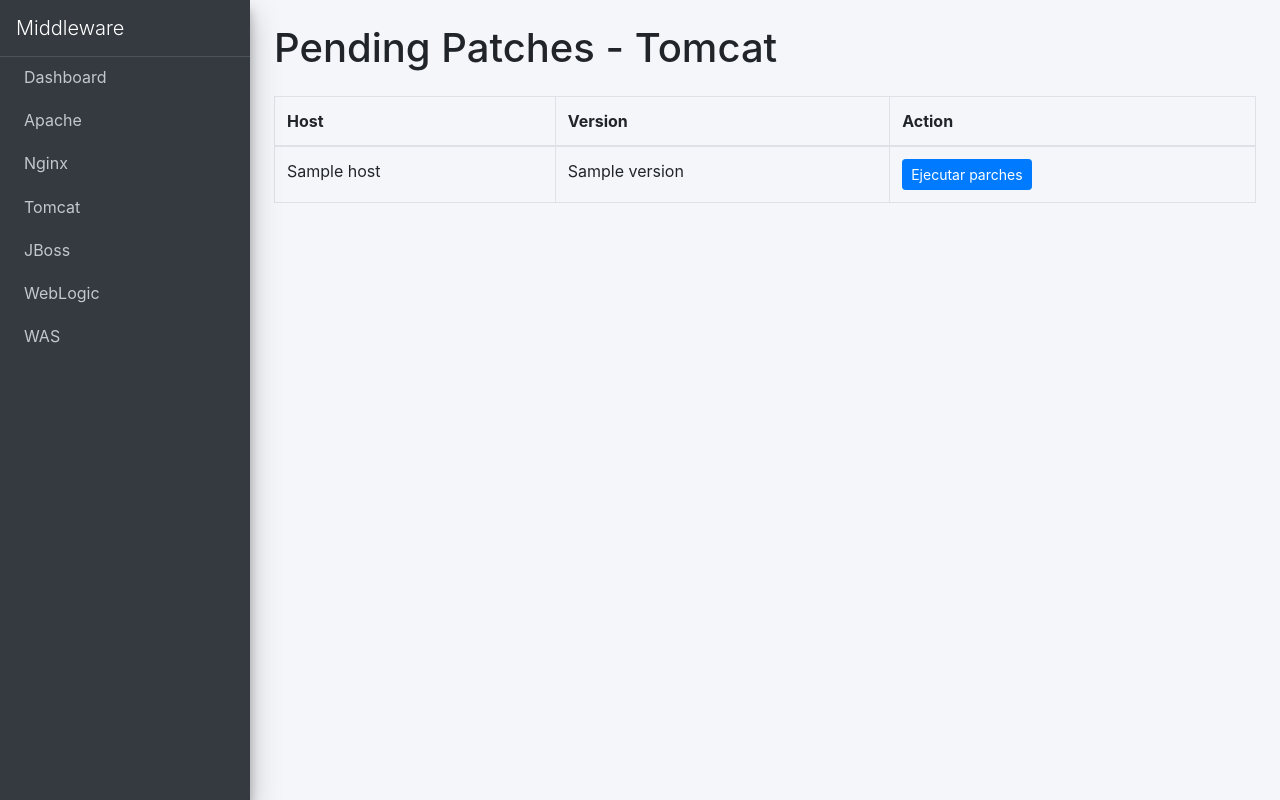
After one commit to gstvo2k15/django-test, a Django app: template core/templates/middleware/tomcat.html in a window 1280 px wide. The commit adds this page. Run offline with Django 3.2, Linux system fonts and the light colour scheme; the template is opened without the code that fills it: most values are stand-ins (such as "Sample title", 1, 10 or a date in 2020); some libraries are stand-ins or nearby versions.

Commit message:
Add newest design for main web

```diff
--- a/core/templates/base.html
+++ b/core/templates/base.html
@@ -9,6 +9,14 @@
   <style>
     html, body, .wrapper {
       height: 100%;
+    }
+    .bg-teal {
+      background-color: #20c997 !important;
+      color: white !important;
+    }
+    .bg-purple {
+      background-color: #6f42c1 !important;
+      color: white !important;
     }
   </style>
 </head>
--- a/core/templates/dashboard.html
+++ b/core/templates/dashboard.html
@@ -4,7 +4,7 @@
 <div class="container-fluid">
   <div class="row">
     {% for mw in middlewares %}
-    <div class="col-lg-3 col-6">
+    <div class="col-md-4 col-sm-6">
       <div class="small-box {{ mw.color }}">
         <div class="inner">
           <h3>{{ mw.count }}</h3>
--- /dev/null
+++ b/core/templates/middleware/tomcat.html
@@ -0,0 +1,34 @@
+{% extends 'base.html' %}
+
+{% block content %}
+<h1 class="mb-4">Pending Patches - Tomcat</h1>
+
+<table class="table table-bordered">
+  <thead>
+    <tr>
+      <th>Host</th>
+      <th>Version</th>
+      <th>Action</th>
+    </tr>
+  </thead>
+  <tbody>
+    {% for patch in patches %}
+    <tr>
+      <td>{{ patch.host }}</td>
+      <td>{{ patch.version }}</td>
+      <td>
+        {% if not patch.applied %}
+          <form method="post">
+            {% csrf_token %}
+            <input type="hidden" name="patch_id" value="{{ patch.id }}">
+            <button class="btn btn-sm btn-primary">Ejecutar parches</button>
+          </form>
+        {% else %}
+          <span class="badge badge-success">Aplicado</span>
+        {% endif %}
+      </td>
+    </tr>
+    {% endfor %}
+  </tbody>
+</table>
+{% endblock %}
```
Also changed, not shown: core/views.py (+6 -6 lines).
